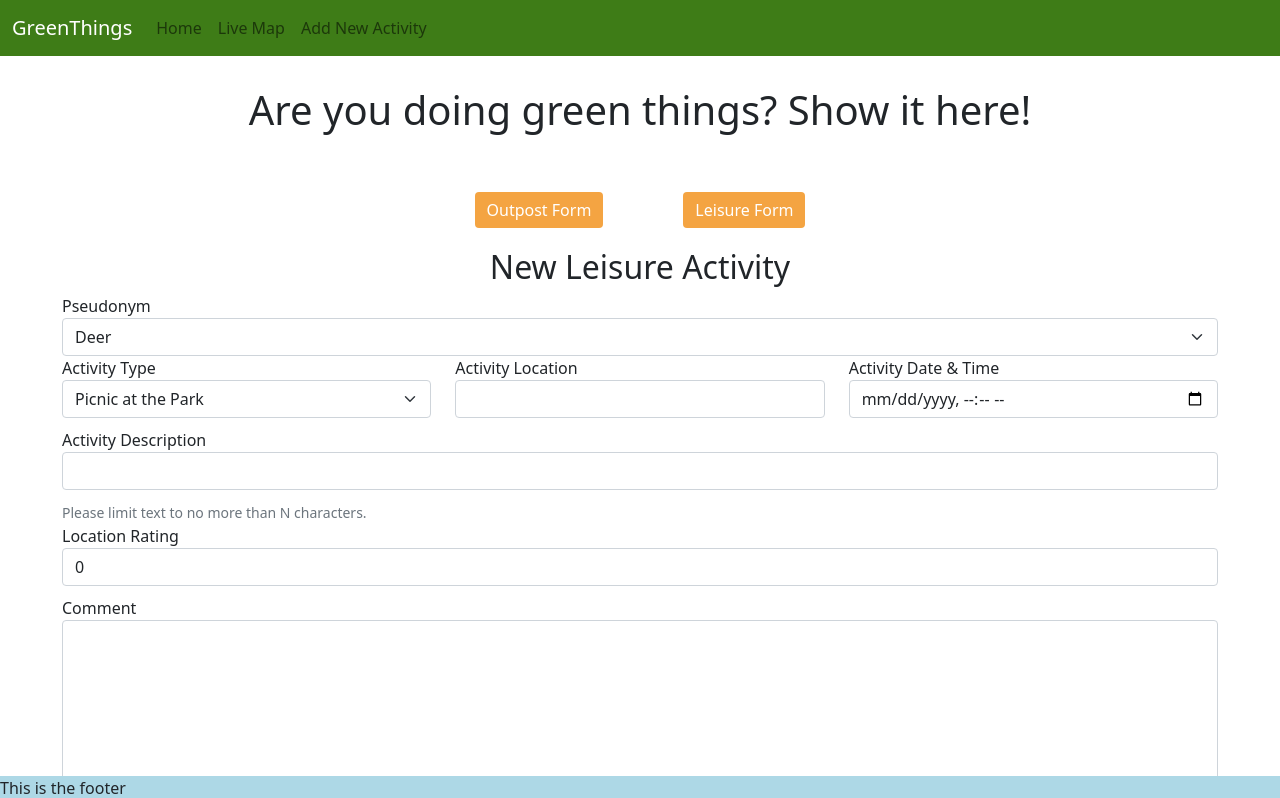
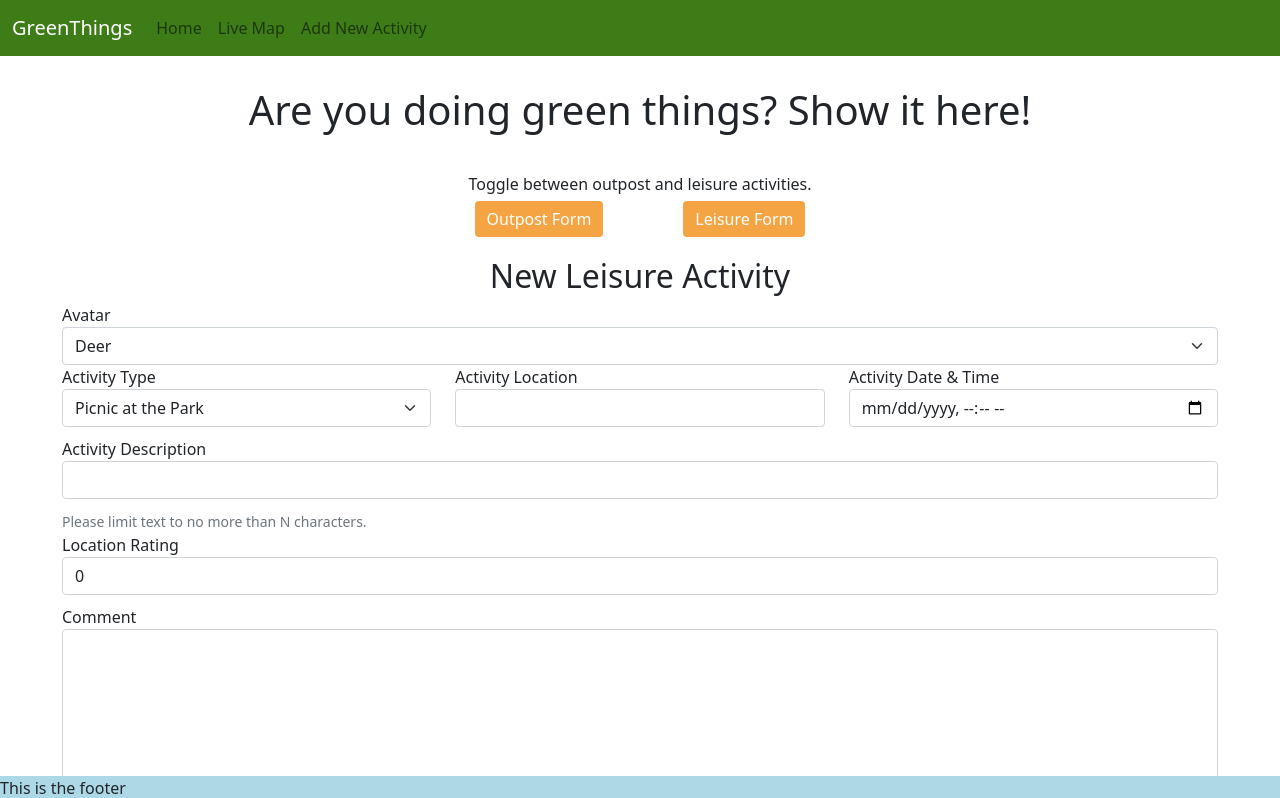
Before and after one commit to Julio-M/greenthings-frontend, a React (Create React App) app: page /new-activity in a window 1280 px wide. Shown: the top 798 px of the page. Built offline with nearby package versions, Linux system fonts and the light colour scheme.

Commit message:
Final merge.

```diff
--- a/src/Components/FormPage.css
+++ b/src/Components/FormPage.css
@@ -1,9 +1,12 @@
 .form-choice-btn{
     text-Align: center;
 }
+.form-choice-btn p {
+    margin-bottom: 0px;
+}
 
 .choice-btn{
-    margin: 20px 40px;
+    margin: 5px 40px 20px 40px;
     background-color: #F4A442;
     border: none;
 }
--- a/src/Components/FormPage.js
+++ b/src/Components/FormPage.js
@@ -18,6 +18,7 @@ function FormPage(){
             <h1 style={{textAlign: "center", padding: "30px 40px"}}>Are you doing green things? Show it here!</h1>
 
             <Container className="form-choice-btn">
+                <p>Toggle between outpost and leisure activities.</p>
                 <Button className="choice-btn" name="outpost" onClick={handleFormAppear}>Outpost Form</Button>
                 <Button className="choice-btn" name="leisure" onClick={handleFormAppear}>Leisure Form</Button>
             </Container>
--- a/src/Components/Landing.css
+++ b/src/Components/Landing.css
@@ -2,7 +2,9 @@
     text-align: center;
     border: black 2px solid;
     border-radius: 5px;
-    padding: 20px
+    padding: 20px;
+    margin-top: 20px;
+    margin-bottom: 20px;
 }
 #map-nav-card{
     position: relative
--- a/src/Components/Landing.js
+++ b/src/Components/Landing.js
@@ -26,7 +26,7 @@ function Landing(){
                         <div id="map-nav-card" className="nav-card">
                             <h3 className="rel-text">View Live Map</h3>
                             <p className="rel-text">View what activities others around you are engaging in as we speak.</p>
-                            <Button className="rel-text" style={{backgroundColor: "#F4A442", border: "none"}} href="/map">Map</Button>
+                            <Button className="rel-text" style={{backgroundColor: "#F4A442", border: "none"}} href="/map">Live Map</Button>
                         </div>
                     </Col>
                     <Col md={6}>
--- a/src/Components/NewLeisureActivityForm.js
+++ b/src/Components/NewLeisureActivityForm.js
@@ -36,7 +36,7 @@ function NewLeisureActivityForm(){
         <Form className="new-leasure-form">
             <Container fluid>
                 <Form.Group>
-                    <Form.Label>Pseudonym</Form.Label>
+                    <Form.Label>Avatar</Form.Label>
                     <Form.Select name="avatar" value={avatar} onChange={handleLeisureFormChange}>
                         <option>Deer</option>
                         <option>Squirrel</option>
@@ -44,6 +44,7 @@ function NewLeisureActivityForm(){
                         <option>Pigeon</option>
                         <option>Rat</option>
                         <option>Coyote</option>
+                        <option>Raccoon</option>
                     </Form.Select>
                 </Form.Group>
                 <Row>
```
